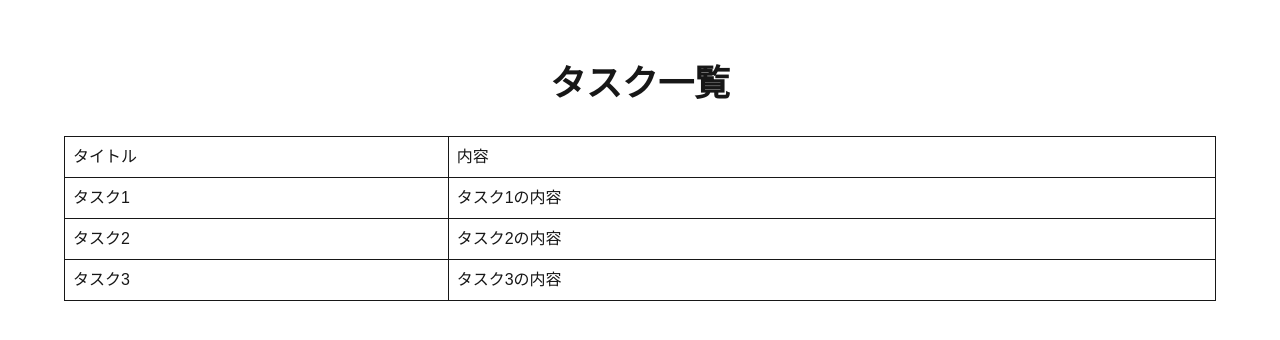
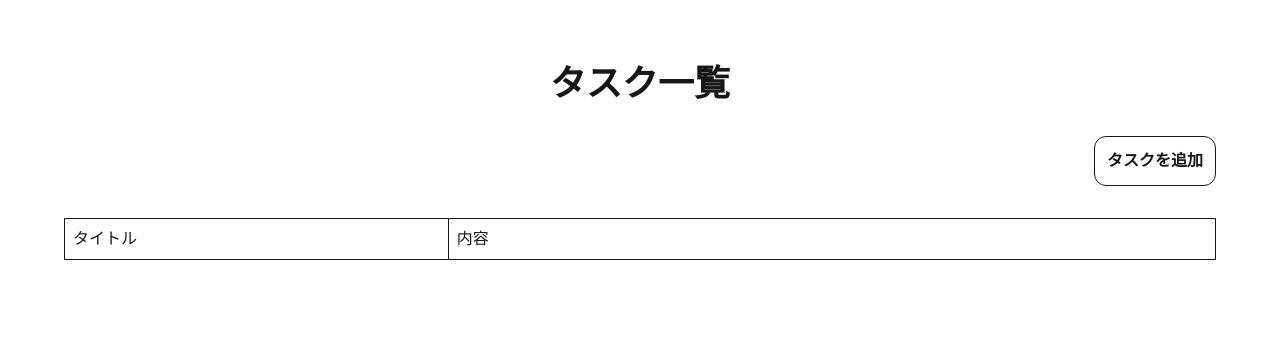
Before and after one commit to Kykoji000/next-practice, a Next.js app in the folder next-app/: page /task in a window 1280 px wide. Shown: the top 340 px of the page. Built offline with nearby package versions, Linux system fonts and the light colour scheme.

Commit message:
create Add task System

```diff
--- a/next-app/app/task/page.tsx
+++ b/next-app/app/task/page.tsx
@@ -1,22 +1,78 @@
 "use client";
 
-import { useState } from "react";
 
+import { useEffect , useState } from "react";
 import { Table } from "@/components/table";
-
+import { Modal } from "@/components/modal";
 import { Task } from "@/types/task";
+import { Button } from "@/components/button";
 
 function Page() {
-    const [tasks, setTasks] = useState<Task[]>([
-        { title: "タスク1", content: "タスク1の内容"},
-        { title: "タスク2", content: "タスク2の内容"},
-        { title: "タスク3", content: "タスク3の内容"},
-    ]);
+    const [tasks, setTasks] = useState<Task[]>([]);
+    const [isOpen, setIsOpen] = useState(false);
+    const [newTask, setNewTask] = useState<Task>({
+        title: "",
+        content: "",
+    });
+    useEffect(() =>{
+        const tasks = localStorage.getItem("tasks");
+        if (tasks) {
+            setTasks(JSON.parse(tasks));
+        }
+    }, []);
+    useEffect(() => {
+        if (tasks.length > 0) {
+            localStorage.setItem("tasks", JSON.stringify(tasks));
+        } else {
+            localStorage.removeItem("tasks");
+        }
+    }, [tasks]);
 
     return (
         <div className="flex flex-col gap-8 items-center p-16">
             <h1 className="text-4xl font-bold">タスク一覧</h1>
+            <div className="w-full flex justify-end">
+                <Button onClick={() => setIsOpen(true)}>タスクを追加</Button>
+            </div>
             <Table tasks={tasks}></Table>
+            {isOpen && (
+                <Modal onClose={() => setIsOpen(false)}>
+                    <form className="flex flex-col gap-4 text-black border-black">
+                        <div className="flex flex-col gap-2">
+                            <label>タスク名</label>
+                            <input
+                                className="border p-2 rounded-xl"
+                                value={newTask.title}
+                                onChange={(e) =>
+                                    setNewTask({ ...newTask, title: e.target.value })
+                                }
+                            />
+                        </div>
+                        <div className="flex flex-col gap-2">
+                            <label>内容</label>
+                            <textarea
+                                className="border p-2 rounded-xl"
+                                value={newTask.content}
+                                onChange={(e) =>
+                                    setNewTask({ ...newTask, content: e.target.value})
+                                }
+                            />
+                        </div>
+                        <div className="flex justify-end gap-4">
+                            <Button onClick={() => setIsOpen(false)}>キャンセル</Button>
+                            <Button
+                                onClick = {() => {
+                                    setTasks([...tasks, newTask]);
+                                    setIsOpen(false);
+                                    setNewTask({ title: "", content: ""});
+                                }}
+                            >
+                                追加
+                            </Button>
+                        </div>
+                    </form>
+                </Modal>
+            )}
         </div>
     );
 }
--- /dev/null
+++ b/next-app/components/button.tsx
@@ -0,0 +1,16 @@
+type Props = {
+    onClick: () =>void;
+    children: React.ReactNode;
+};
+
+export function Button({ onClick, children }: Props) {
+    return(
+        <button
+        type="button"
+        className="w-fit border rounded-xl p-3 font-bold"
+        onClick={() => onClick()}
+        >
+            {children}
+        </button>
+    );
+}
--- /dev/null
+++ b/next-app/components/modal.tsx
@@ -0,0 +1,23 @@
+type Props = {
+    onClose: () => void;
+    children: React.ReactNode;
+};
+
+export function Modal({ onClose, children }: Props) {
+    return (
+        <div className="fixed top-0 left-0 w-full h-full flex justify-center items-center">
+            <div className="absolute top-0 left-0 w-full h-full bg-black/[0.5]"
+            onClick={onClose}
+            />
+            <div className="relative bg-white rounded-lg p-8 w-1/2 z-10">
+                <button
+                    className="absolute top-5 right-5 text-gray-500 hover:ext-black"
+                    onClick={onClose}
+                >
+                    閉じる
+                </button>
+                {children}
+            </div>
+        </div>
+    );
+}
```
